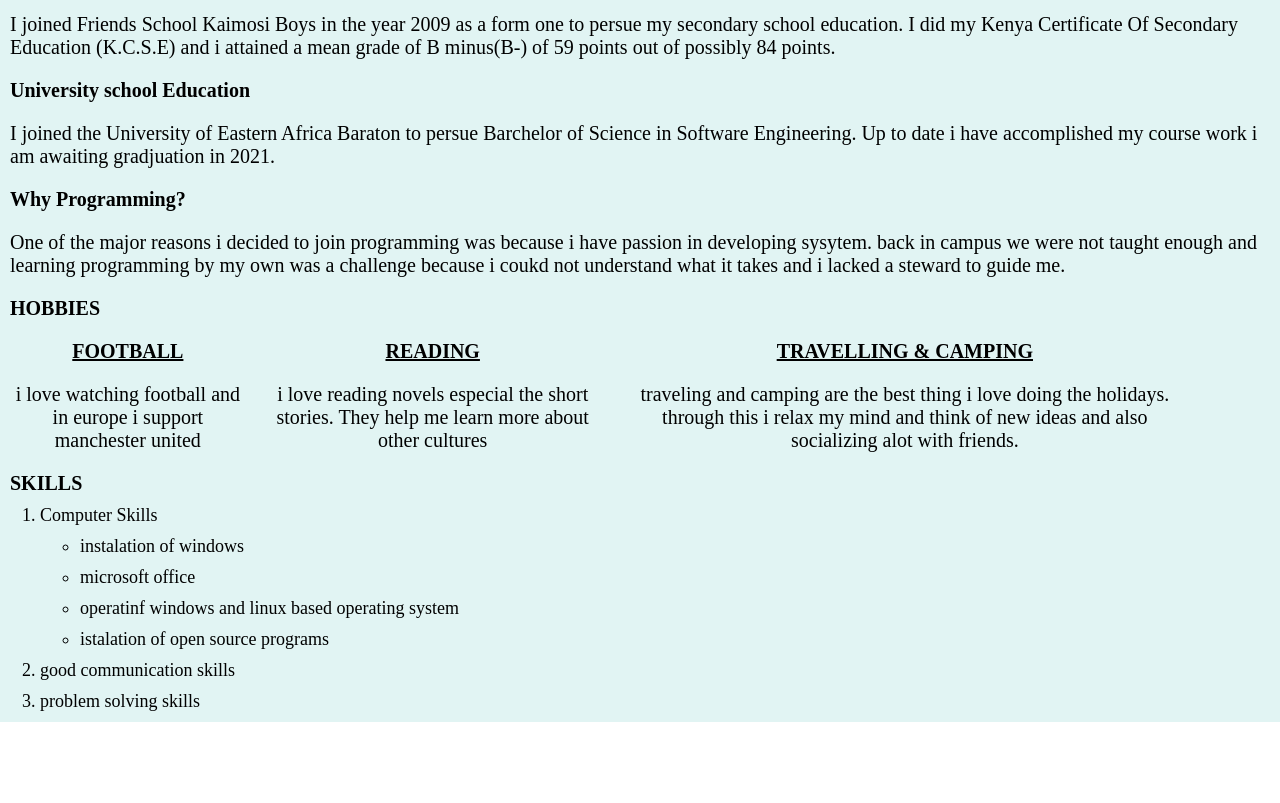
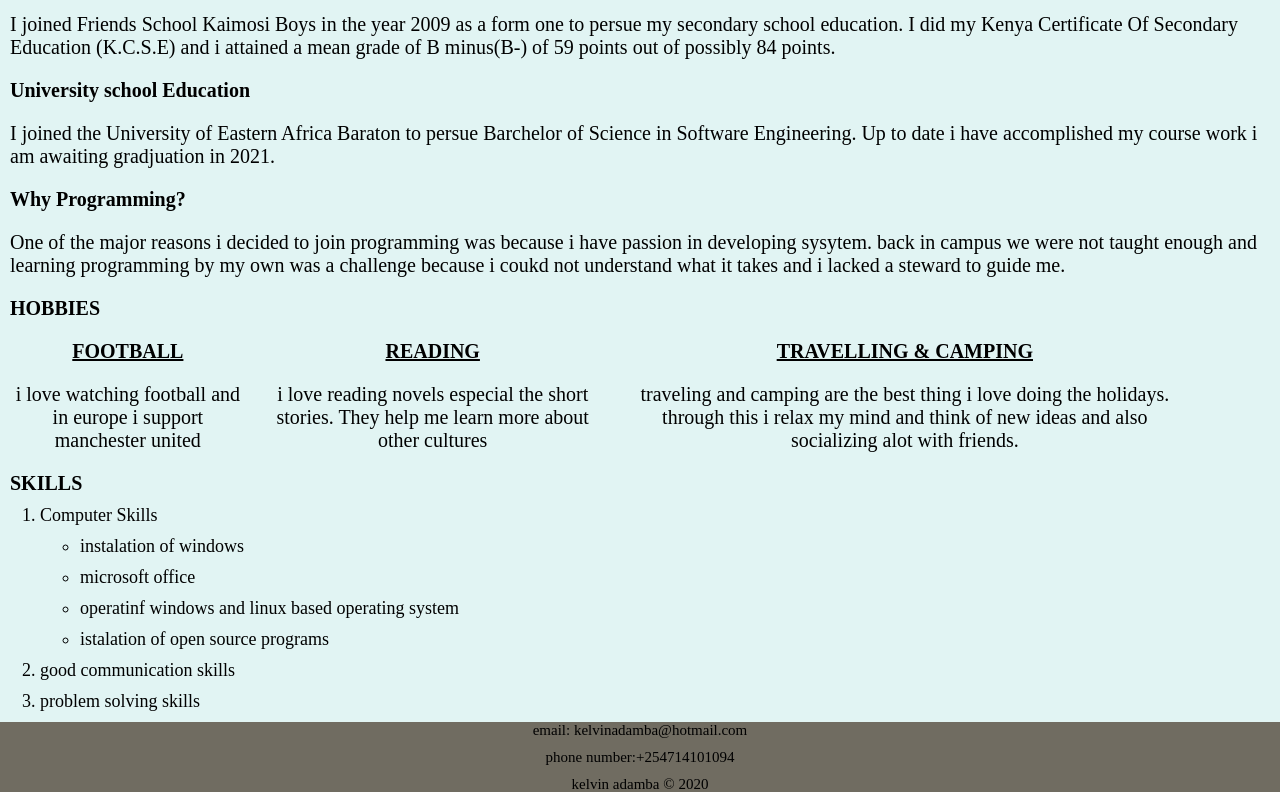
Before and after one commit to kelvinhovinho/kelvin-site, a plain HTML site: page index.html in a window 1280 px wide. Shown: the part 1231-2034 px from the top of the page. Before the commit the page ends 1953 px from the top, so only its background shows below. Drawn offline with Linux system fonts and the light colour scheme.

Commit message:
add contact information

```diff
--- a/index.css
+++ b/index.css
@@ -64,3 +64,16 @@ span ol li{
     padding-bottom: 10px;
     font-size: 18px;
 }
+.footer{
+   background-color: #706c61;
+   height: 70px;
+   width: 100%;
+}
+.footer p{
+    font-size: 15px;
+}
+.down p{
+    text-align: center;
+    font-size: 15px;
+    padding-top:0px;
+}
--- a/index.html
+++ b/index.html
@@ -81,7 +81,11 @@
         </ol>
     </span>
     <div class="footer">
-
+        <div class="down">
+            <p>email: kelvinadamba@hotmail.com</p>
+            <p>phone number:+254714101094</p>
+            <p>kelvin adamba &#169; 2020</p>
+        </div>
     </div>
     </div>
 </body>
```
